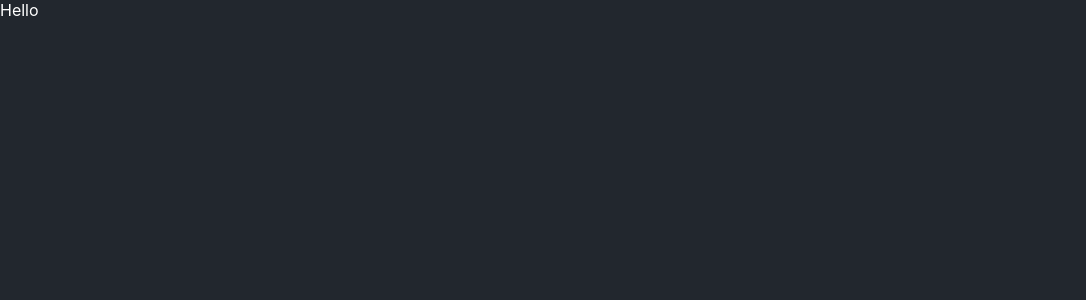
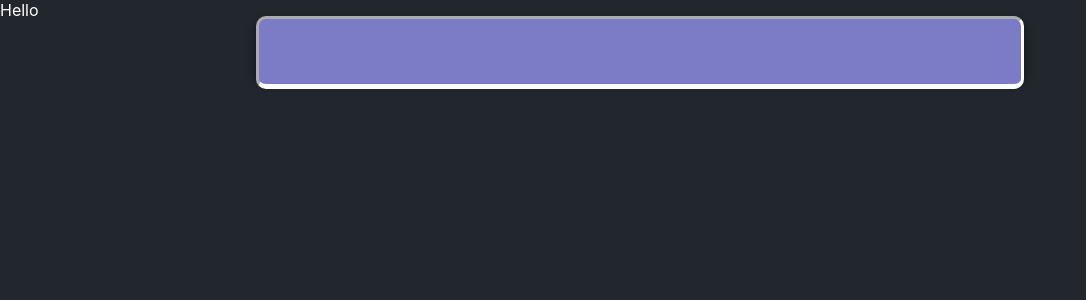
Before and after one commit to dede999/dio-repo-wiki, a React (Create React App) app: page / in a window 1280 px wide. Shown: the top 300 px of the page, without its empty margins (0-1086 px from the left). Built offline with nearby package versions, Linux system fonts and the light colour scheme.

Commit message:
Add InputContainer component

```diff
--- /dev/null
+++ b/src/components/InputContainer/index.js
@@ -0,0 +1,9 @@
+import { InputContainerStyled } from "./style";
+
+export default function InputContainer() {
+  return (
+    <InputContainerStyled>
+      <input type="text" />
+    </InputContainerStyled>
+  );
+}
--- /dev/null
+++ b/src/components/InputContainer/style.js
@@ -0,0 +1,29 @@
+import styled from "styled-components"
+
+export const InputContainerStyled = styled.div`
+  display: flex;
+  align-items: center;
+  justify-content: center;
+  width: 60%;
+  height: 65px;
+  margin: 0 auto;
+  border-radius: 10px;
+  box-shadow: 0 0 10px rgba(0, 0, 0, 0.5);
+
+  input {
+    background-color: hsl(240, 40%, 63%);
+    color: white;
+    font-size: 25px;
+    font-weight: bold;
+    width: 100%;
+    height: 100%;
+    padding: 0 10px;
+    border-width: 3px 3px 5px 3px;
+    border-color: white;
+    border-radius: 10px;
+
+    &:focus {
+      outline: none;
+    }
+  }
+`
--- a/src/pages/App.js
+++ b/src/pages/App.js
@@ -1,7 +1,10 @@
+import InputContainer from "../components/InputContainer";
+
 function App() {
   return (
     <div className="App">
       Hello
+      <InputContainer />
     </div>
   );
 }
```
